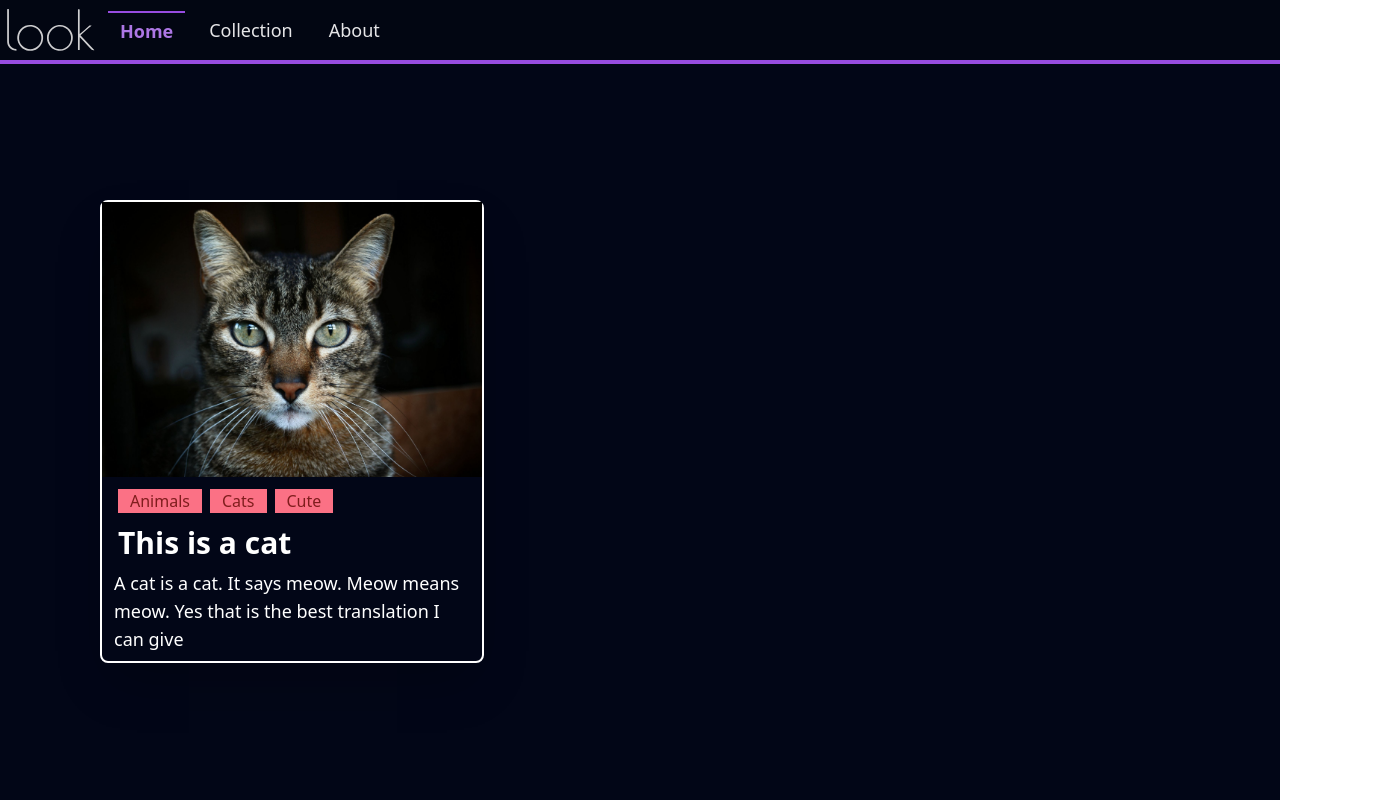
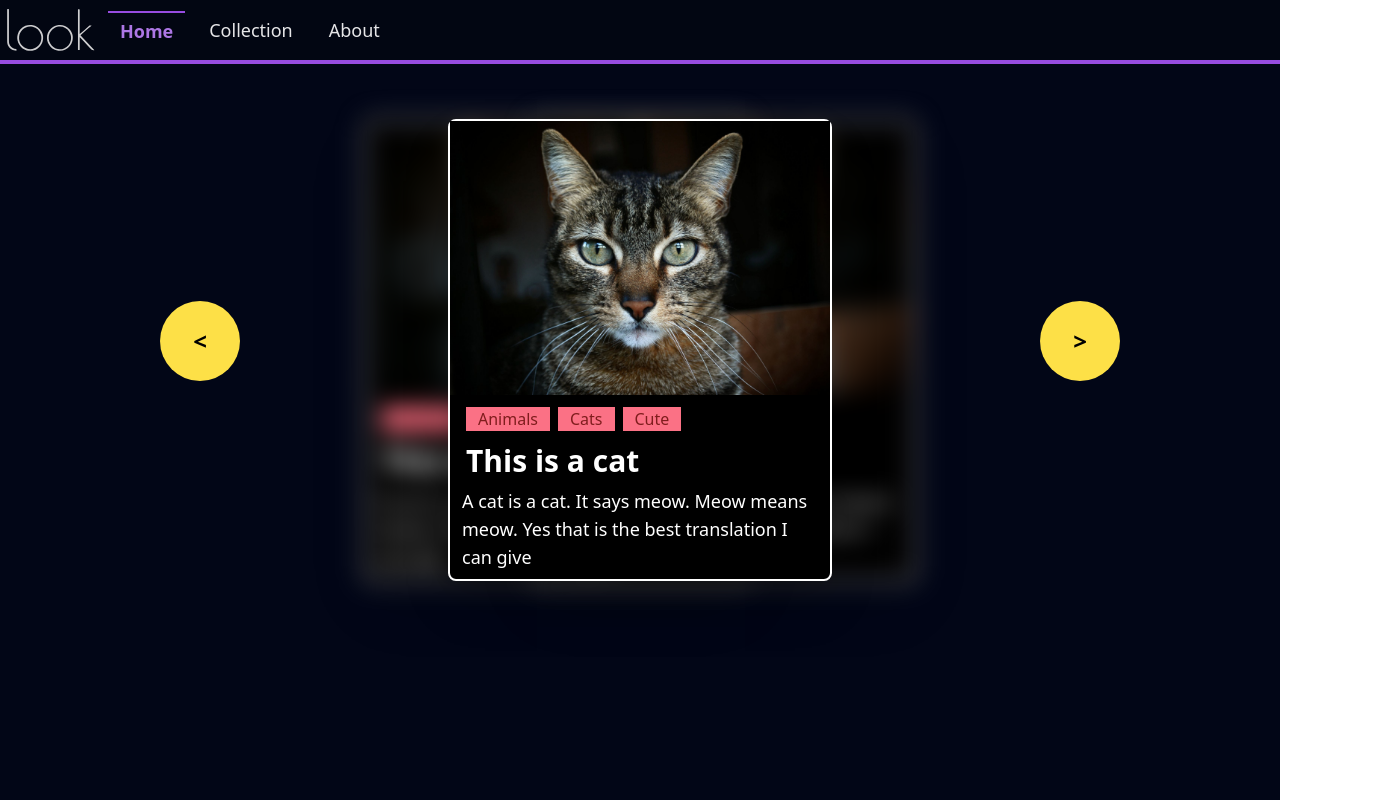
Before and after one commit to zelpha343/look-blog, a SvelteKit app: page / in a window 1280 px wide. Shown: the whole page, 1380 px wide, since content can reach past the window. Built offline with nearby package versions, Linux system fonts and the light colour scheme.

Commit message:
Groundwork for carousel is done

```diff
--- /dev/null
+++ b/src/components/Carousel.svelte
@@ -0,0 +1,19 @@
+<script lang="ts">
+	import FloatCard from './FloatCard.svelte';
+</script>
+
+<div class="flex relative">
+	<div class="relative z-10 -right-[300px] blur-md"><FloatCard /></div>
+	<div class="relative z-20"><FloatCard /></div>
+	<div class="relative z-10 -left-[300px] blur-md"><FloatCard /></div>
+</div>
+<div class="flex relative bottom-[300px] justify-between w-5/6">
+	<button
+		class="h-20 w-20 bg-yellow-300 font-bold text-black rounded-full text-2xl p-3 hover:bg-black hover:text-yellow-300 hover:border-yellow-400 hover:border-4"
+		>{'<'}</button
+	>
+	<button
+		class="h-20 w-20 bg-yellow-300 font-bold text-black rounded-full text-2xl p-3 hover:bg-black hover:text-yellow-300 hover:border-yellow-400 hover:border-4"
+		>{'>'}</button
+	>
+</div>
--- a/src/components/FloatCard.svelte
+++ b/src/components/FloatCard.svelte
@@ -1,13 +1,14 @@
 <script lang="ts">
 	// export let id: number;
-	export let title: string;
-	export let description: string;
-	export let tags: any;
-	export let imgURL: string;
+	export let title: string = 'This is a cat';
+	export let description: string =
+		'A cat is a cat. It says meow. Meow means meow. Yes that is the best translation I can give';
+	export let tags: any = ['Animals', 'Cats', 'Cute'];
+	export let imgURL: string = '/meow.jpeg';
 </script>
 
 <div
-	class="flex flex-col w-96 rounded-lg shadow-2xl bg-blend-hue text-white border-2 border-white border-solid hover:scale-110 hover:mousedown"
+	class="flex flex-col w-96 rounded-lg shadow-2xl bg-black text-white border-2 border-white border-solid hover:scale-110 hover:border-purple-400"
 >
 	<div class="flex-1"><img src={imgURL} alt="IMG" /></div>
 	<div class="flex-1 flex flex-col">
--- a/src/components/Header.svelte
+++ b/src/components/Header.svelte
@@ -18,7 +18,7 @@ on:click={() => handleClick(header)}>{header}</button
 > -->
 
 <div
-	class="flex fixed w-full h-min items-center bg-gray-950 opacity-90 border-b-4 border-purple-500 shadow-glow-purple appear-animation"
+	class="flex fixed w-full h-min items-center bg-gray-950 opacity-90 border-b-4 border-purple-500 shadow-glow-purple appear-animation z-50"
 >
 	<div>
 		<img src="look_logo.svg" alt="logo" height="100" width="100" />
--- a/src/routes/+page.svelte
+++ b/src/routes/+page.svelte
@@ -3,6 +3,7 @@
 	import Footer from '../components/Footer.svelte';
 	import Solus from '../components/Solus.svelte';
 	import FloatCard from '../components/FloatCard.svelte';
+	import Carousel from '../components/Carousel.svelte';
 
 	let selectedHeader = 'Home';
 	const handleHeaderClick = (event: any) => {
@@ -15,14 +16,9 @@
 <Solus color="blue" />
 
 <Header on:headerClick={handleHeaderClick} {selectedHeader} />
-<div class="h-screen w-screen bg-slate-950">
-	<div class="relative top-[200px] left-[100px]">
-		<FloatCard
-			title="This is a cat"
-			description="A cat is a cat. It says meow. Meow means meow. Yes that is the best translation I can give"
-			tags={['Animals', 'Cats', 'Cute']}
-			imgURL="/meow.jpeg"
-		/>
+<div class="h-screen w-screen bg-slate-950 flex items-center justify-center">
+	<div class="relative flex flex-col space-y-5 items-center">
+		<Carousel />
 	</div>
 </div>
 <Footer />
```
